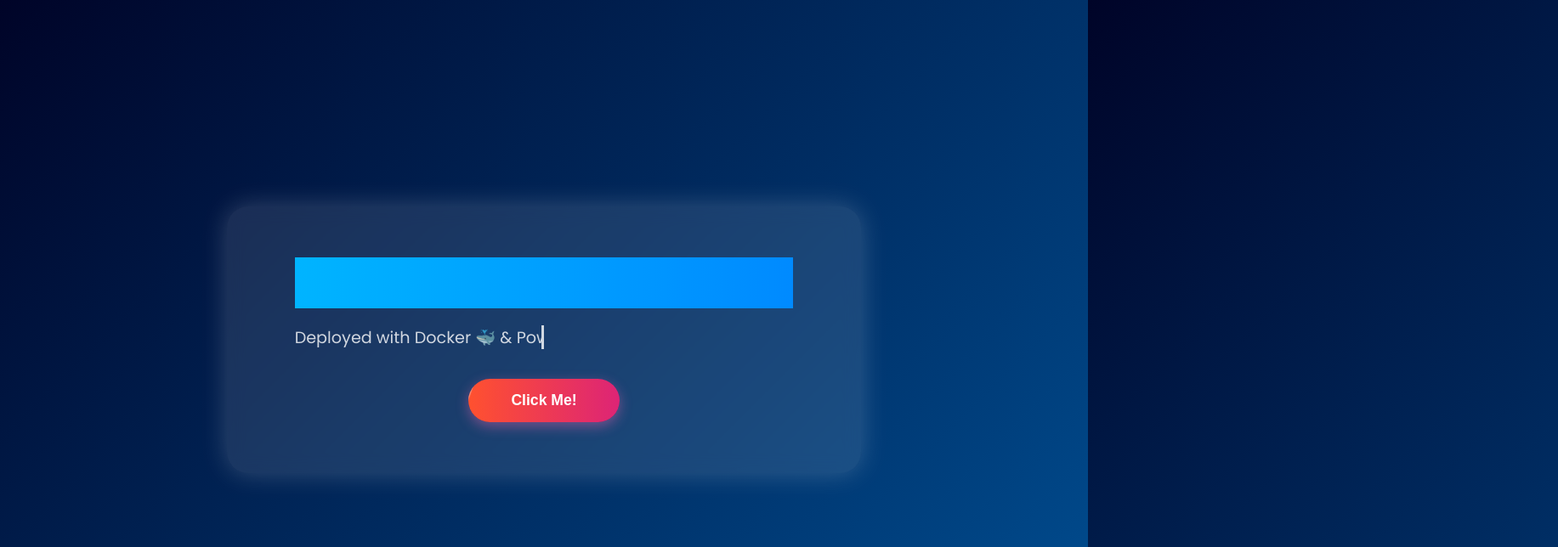
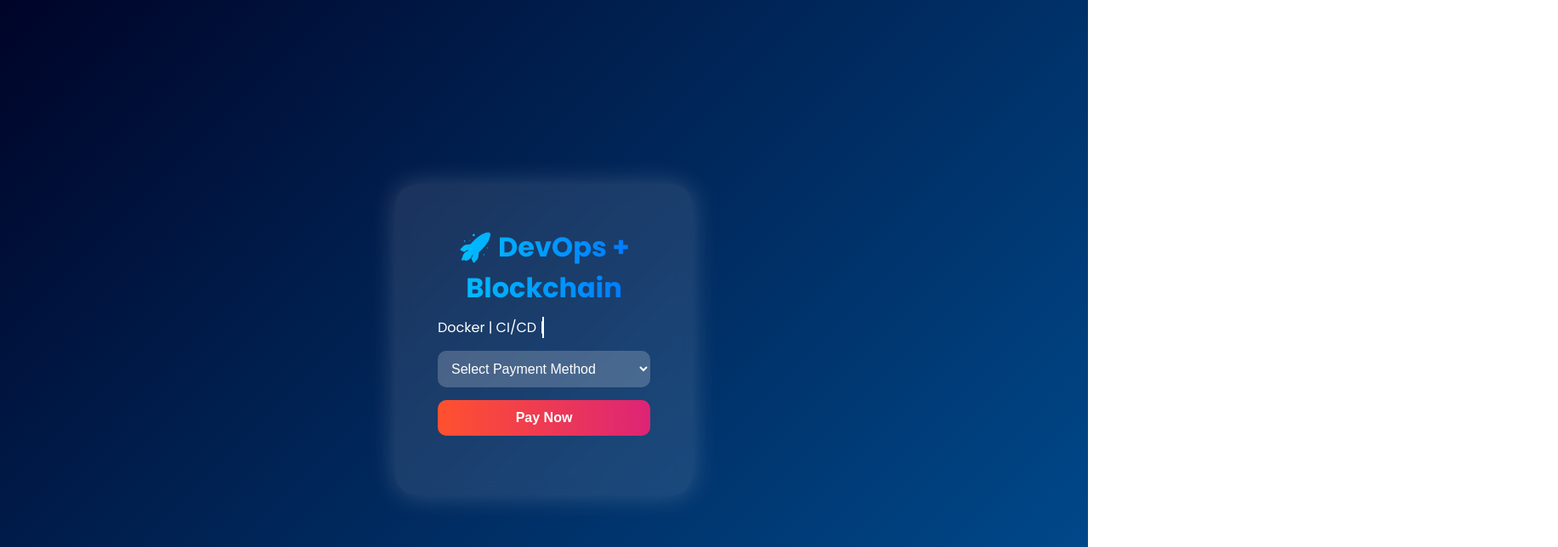
Before and after one commit to ranjith0703/my-devops-project, a plain HTML site: page frontend/index.html in a window 1280 px wide. Shown: the top 644 px of the page at 85% size, 1833 px wide, since content can reach past the window. Drawn offline with Linux system fonts and the light colour scheme.

Commit message:
Tested-only0702

```diff
--- a/frontend/index.html
+++ b/frontend/index.html
@@ -4,14 +4,11 @@
   <meta charset="UTF-8">
   <meta name="viewport" content="width=device-width, initial-scale=1.0">
   <title>Frontend Legend ✨</title>
+
   <style>
     @import url('https://fonts.googleapis.com/css2?family=Poppins:wght@400;600;700&display=swap');
 
-    * {
-      box-sizing: border-box;
-      margin: 0;
-      padding: 0;
-    }
+    * { box-sizing: border-box; margin: 0; padding: 0; }
 
     body {
       height: 100vh;
@@ -25,159 +22,151 @@
       position: relative;
     }
 
-    /* Particle Background */
     #particles {
       position: absolute;
-      top: 0;
-      left: 0;
       width: 100%;
       height: 100%;
       z-index: 0;
-      pointer-events: none;
     }
 
     .particle {
       position: absolute;
-      background: rgba(255, 255, 255, 0.2);
+      background: rgba(255,255,255,0.2);
       border-radius: 50%;
       animation: float 10s linear infinite;
     }
 
     @keyframes float {
-      0% {
-        transform: translateY(0) translateX(0);
-        opacity: 0.2;
-      }
-      50% {
-        opacity: 0.8;
-      }
-      100% {
-        transform: translateY(-120vh) translateX(50vw);
-        opacity: 0;
-      }
+      0% { transform: translateY(0); opacity: 0.2; }
+      100% { transform: translateY(-120vh); opacity: 0; }
     }
 
     .container {
       position: relative;
-      background: rgba(255, 255, 255, 0.1);
-      padding: 60px 80px;
+      background: rgba(255,255,255,0.1);
+      padding: 50px;
       border-radius: 25px;
-      box-shadow: 0 0 30px rgba(255, 255, 255, 0.2);
       backdrop-filter: blur(10px);
-      animation: fadeIn 1.5s ease-in-out;
+      box-shadow: 0 0 30px rgba(255,255,255,0.2);
+      text-align: center;
       z-index: 1;
-      text-align: center;
+      width: 350px;
     }
 
     h1 {
-      font-size: 2.5rem;
-      font-weight: 700;
-      background: linear-gradient(90deg, #00c6ff, #0072ff);
-      background-size: 200% 200%;
-
+      font-size: 2rem;
+      background: linear-gradient(90deg,#00c6ff,#0072ff);
+      -webkit-background-clip: text;
       -webkit-text-fill-color: transparent;
-      animation: gradientMove 3s ease infinite;
-      margin-bottom: 20px;
+      margin-bottom: 10px;
     }
 
-    @keyframes gradientMove {
-      0% { background-position: 0% 50%; }
-      50% { background-position: 100% 50%; }
-      100% { background-position: 0% 50%; }
-    }
-
-    p {
-      font-size: 1.2rem;
-      opacity: 0.8;
-      margin-bottom: 35px;
-      height: 28px;
+    .typing {
+      border-right: 2px solid white;
+      white-space: nowrap;
       overflow: hidden;
-      white-space: nowrap;
-      border-right: 3px solid white;
-      animation: typing 4s steps(40, end) infinite;
+      width: 0;
+      animation: typing 4s steps(40,end) infinite;
     }
 
     @keyframes typing {
-      0%, 100% { width: 0; }
+      0%,100% { width: 0; }
       50% { width: 100%; }
     }
 
-    .btn {
-      position: relative;
-      overflow: hidden;
-      background: linear-gradient(90deg, #ff512f, #dd2476);
-      color: white;
+    select, button {
+      margin-top: 15px;
+      padding: 12px;
+      width: 100%;
+      border-radius: 10px;
       border: none;
-      padding: 15px 50px;
-      border-radius: 50px;
-      font-size: 1.1rem;
-      font-weight: bold;
-      cursor: pointer;
-      transition: all 0.3s ease;
-      box-shadow: 0 5px 15px rgba(255, 105, 180, 0.4);
+      font-size: 1rem;
     }
 
-    .btn span {
-      position: relative;
-      z-index: 2;
+    select {
+      background: rgba(255,255,255,0.2);
+      color: white;
     }
 
-    .btn::after {
-      content: '';
-      position: absolute;
-      width: 100%;
-      height: 100%;
-      top: 0;
-      left: -100%;
-      background: rgba(255, 255, 255, 0.3);
-      transition: all 0.5s;
-      transform: skewX(-20deg);
+    button {
+      background: linear-gradient(90deg,#ff512f,#dd2476);
+      color: white;
+      cursor: pointer;
+      font-weight: bold;
     }
 
-    .btn:hover::after {
-      left: 200%;
+    button:hover {
+      transform: scale(1.05);
     }
 
-    .btn:hover {
-      transform: scale(1.1);
-      background: linear-gradient(90deg, #dd2476, #ff512f);
-      box-shadow: 0 0 25px rgba(255, 105, 180, 0.7);
-    }
-
-    @keyframes fadeIn {
-      from {
-        opacity: 0;
-        transform: translateY(-20px);
-      }
-      to {
-        opacity: 1;
-        transform: translateY(0);
-      }
+    #result {
+      margin-top: 20px;
+      font-size: 0.9rem;
+      color: #00ffcc;
     }
   </style>
 </head>
+
 <body>
-  <!-- Dynamic Particles -->
+
 <div id="particles"></div>
 
 <div class="container">
-    <h1>🚀 Hello from clxend project!</h1>
-    <p>Deployed with Docker 🐳 & Powered by Minikube ☁️</p>
-    <button class="btn" onclick="alert('successful 👍!')"><span>Click Me!</span></button>
+  <h1>🚀 DevOps + Blockchain</h1>
+  <p class="typing">Docker | CI/CD | Monitoring | Web3</p>
+
+  <!-- 🔥 NEW PAYMENT UI -->
+  <select id="payment">
+    <option value="">Select Payment Method</option>
+    <option value="UPI">UPI</option>
+    <option value="Card">Card</option>
+    <option value="Crypto">Crypto (Blockchain)</option>
+  </select>
+
+  <button onclick="processPayment()">Pay Now</button>
+
+  <div id="result"></div>
 </div>
 
 <script>
-    // Generate floating particles dynamically
+  // particles
   const particlesContainer = document.getElementById('particles');
-    for(let i = 0; i < 50; i++) {
-      const particle = document.createElement('div');
-      particle.classList.add('particle');
-      particle.style.left = Math.random() * 100 + 'vw';
-      const size = Math.random() * 8 + 2;
-      particle.style.width = particle.style.height = size + 'px';
-      particle.style.animationDuration = (Math.random() * 10 + 5) + 's';
-      particlesContainer.appendChild(particle);
+  for(let i=0;i<40;i++){
+    const p=document.createElement('div');
+    p.className='particle';
+    p.style.left=Math.random()*100+'vw';
+    let size=Math.random()*6+2;
+    p.style.width=p.style.height=size+'px';
+    p.style.animationDuration=(Math.random()*8+5)+'s';
+    particlesContainer.appendChild(p);
+  }
+
+  // payment logic
+  async function processPayment(){
+    const method=document.getElementById("payment").value;
+
+    if(!method){
+      alert("Select payment method");
+      return;
+    }
+
+    let resultText="";
+
+    if(method==="Crypto"){
+      try{
+        const res=await fetch("http://localhost:5000/blockchain");
+        const data=await res.json();
+        resultText="✅ Blockchain Connected | Transaction counter: "+data.block_number;
+      }catch(err){
+        resultText="❌ Blockchain not reachable";
+      }
+    } else {
+      resultText="✅ "+method+" Payment Successful";
+    }
+
+    document.getElementById("result").innerText=resultText;
   }
 </script>
+
 </body>
 </html>
```
Also changed, not shown: README.md. Lines whose indentation alone changed are shown as unchanged.
